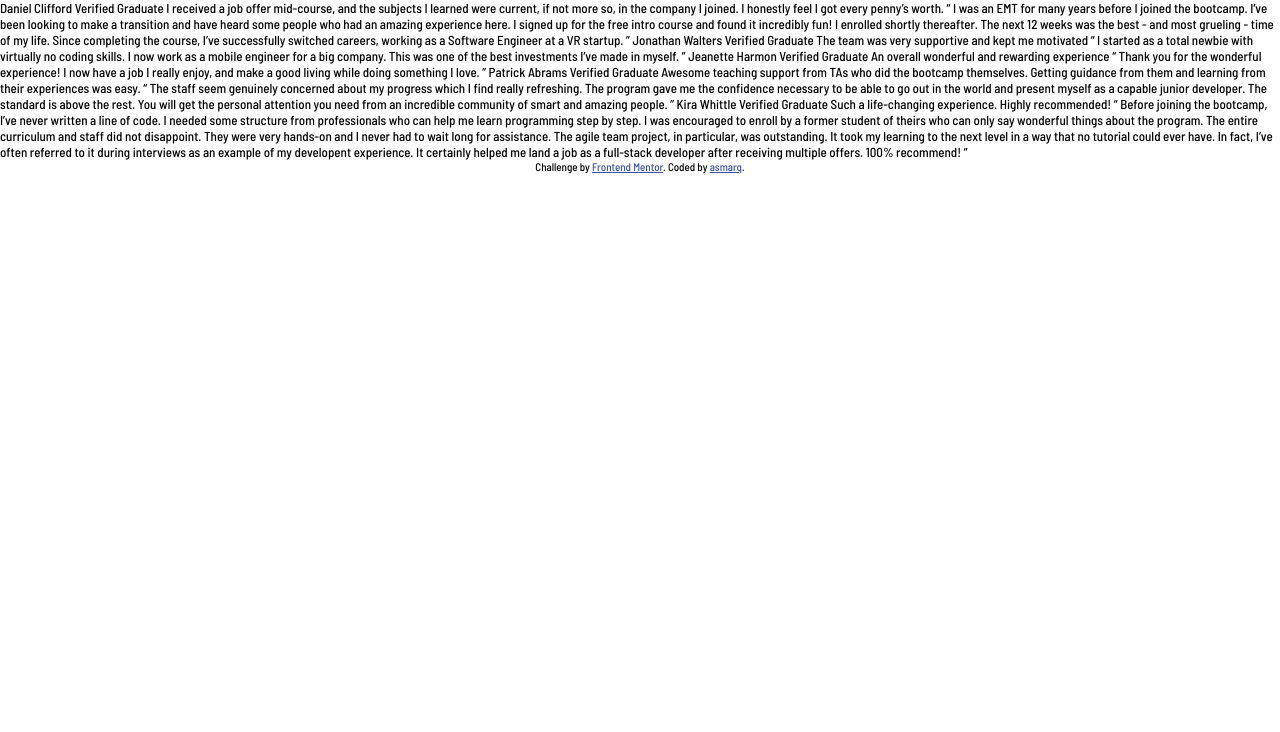
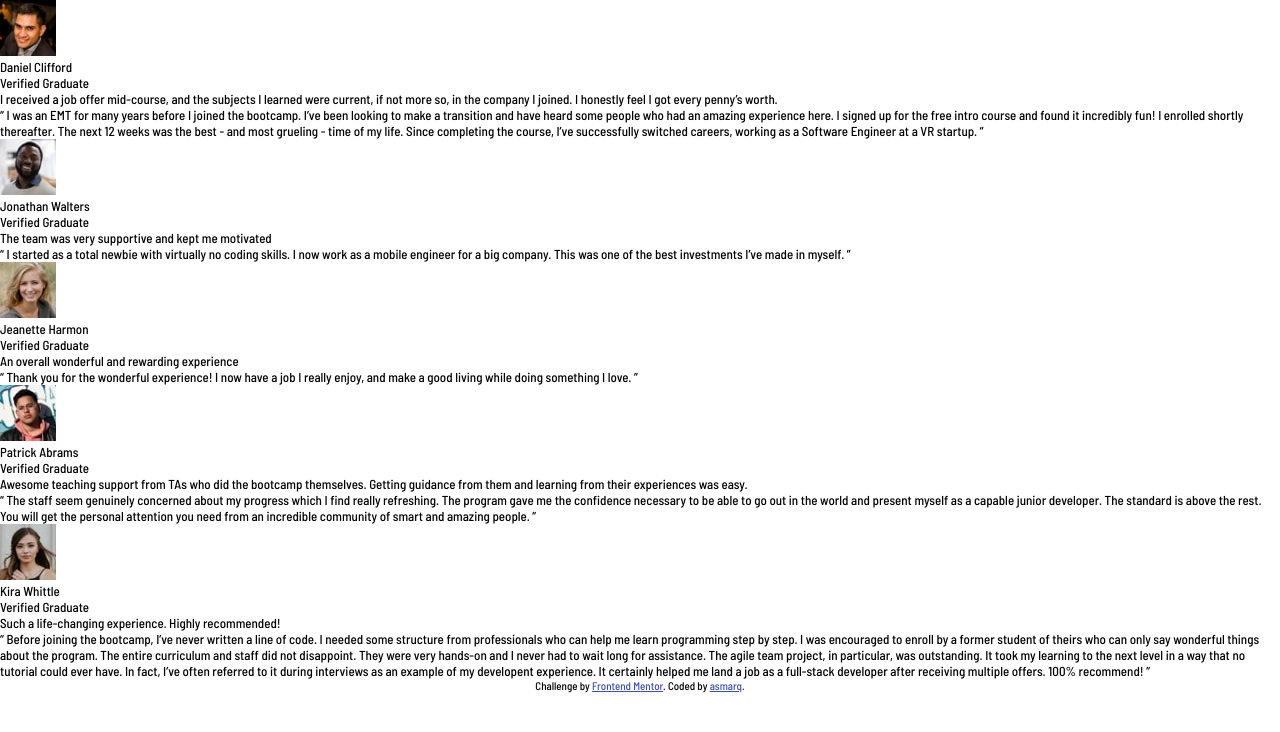
Before and after one commit to asmarq/fem-testimonial-grid-section, a plain HTML site: page index.html in a window 1280 px wide. Drawn offline with Linux system fonts and the light colour scheme; a script that the page names is missing.

Commit message:
Ajout html

```diff
--- a/index.html
+++ b/index.html
@@ -19,39 +19,127 @@
     <title>Frontend Mentor | Testimonials Grid Section</title>
   </head>
   <body>
-    Daniel Clifford Verified Graduate I received a job offer mid-course, and the
-    subjects I learned were current, if not more so, in the company I joined. I
-    honestly feel I got every penny’s worth. “ I was an EMT for many years
-    before I joined the bootcamp. I’ve been looking to make a transition and
-    have heard some people who had an amazing experience here. I signed up for
-    the free intro course and found it incredibly fun! I enrolled shortly
-    thereafter. The next 12 weeks was the best - and most grueling - time of my
-    life. Since completing the course, I’ve successfully switched careers,
-    working as a Software Engineer at a VR startup. ” Jonathan Walters Verified
-    Graduate The team was very supportive and kept me motivated “ I started as a
-    total newbie with virtually no coding skills. I now work as a mobile
-    engineer for a big company. This was one of the best investments I’ve made
-    in myself. ” Jeanette Harmon Verified Graduate An overall wonderful and
-    rewarding experience “ Thank you for the wonderful experience! I now have a
-    job I really enjoy, and make a good living while doing something I love. ”
-    Patrick Abrams Verified Graduate Awesome teaching support from TAs who did
-    the bootcamp themselves. Getting guidance from them and learning from their
-    experiences was easy. “ The staff seem genuinely concerned about my progress
-    which I find really refreshing. The program gave me the confidence necessary
-    to be able to go out in the world and present myself as a capable junior
-    developer. The standard is above the rest. You will get the personal
-    attention you need from an incredible community of smart and amazing people.
-    ” Kira Whittle Verified Graduate Such a life-changing experience. Highly
-    recommended! “ Before joining the bootcamp, I’ve never written a line of
-    code. I needed some structure from professionals who can help me learn
-    programming step by step. I was encouraged to enroll by a former student of
-    theirs who can only say wonderful things about the program. The entire
-    curriculum and staff did not disappoint. They were very hands-on and I never
-    had to wait long for assistance. The agile team project, in particular, was
-    outstanding. It took my learning to the next level in a way that no tutorial
-    could ever have. In fact, I’ve often referred to it during interviews as an
-    example of my developent experience. It certainly helped me land a job as a
-    full-stack developer after receiving multiple offers. 100% recommend! ”
+    <main>
+      <section>
+        <div class="profil">
+          <img
+            src="./images/image-daniel.jpg"
+            alt="portrait de daniel"
+            class="profil__picture"
+          />
+          <div class="student">
+            <p class="name">Daniel Clifford</p>
+            <p class="graduate">Verified Graduate</p>
+          </div>
+        </div>
+        <p class="quote">
+          I received a job offer mid-course, and the subjects I learned were
+          current, if not more so, in the company I joined. I honestly feel I
+          got every penny’s worth.
+        </p>
+        <p class="testimonial">
+          “ I was an EMT for many years before I joined the bootcamp. I’ve been
+          looking to make a transition and have heard some people who had an
+          amazing experience here. I signed up for the free intro course and
+          found it incredibly fun! I enrolled shortly thereafter. The next 12
+          weeks was the best - and most grueling - time of my life. Since
+          completing the course, I’ve successfully switched careers, working as
+          a Software Engineer at a VR startup. ”
+        </p>
+      </section>
+      <section>
+        <div class="profil">
+          <img
+            src="./images/image-jonathan.jpg"
+            alt="portrait de jonathan"
+            class="profil__picture"
+          />
+          <div class="student">
+            <p class="name">Jonathan Walters</p>
+            <p class="graduate">Verified Graduate</p>
+          </div>
+        </div>
+        <p class="quote">The team was very supportive and kept me motivated</p>
+        <p class="testimonial">
+          “ I started as a total newbie with virtually no coding skills. I now
+          work as a mobile engineer for a big company. This was one of the best
+          investments I’ve made in myself. ”
+        </p>
+      </section>
+      <section>
+        <div class="profil">
+          <img
+            src="./images/image-jeanette.jpg"
+            alt="portrait de jeanette"
+            class="profil__picture"
+          />
+          <div class="student">
+            <p class="name">Jeanette Harmon</p>
+            <p class="graduate">Verified Graduate</p>
+          </div>
+        </div>
+        <p class="quote">An overall wonderful and rewarding experience</p>
+        <p class="testimonial">
+          “ Thank you for the wonderful experience! I now have a job I really
+          enjoy, and make a good living while doing something I love. ”
+        </p>
+      </section>
+      <section>
+        <div class="profil">
+          <img
+            src="./images/image-patrick.jpg"
+            alt="portrait de patrick"
+            class="profil__picture"
+          />
+          <div class="student">
+            <p class="name">Patrick Abrams</p>
+            <p class="graduate">Verified Graduate</p>
+          </div>
+        </div>
+        <p class="quote">
+          Awesome teaching support from TAs who did the bootcamp themselves.
+          Getting guidance from them and learning from their experiences was
+          easy.
+        </p>
+        <p class="testimonial">
+          “ The staff seem genuinely concerned about my progress which I find
+          really refreshing. The program gave me the confidence necessary to be
+          able to go out in the world and present myself as a capable junior
+          developer. The standard is above the rest. You will get the personal
+          attention you need from an incredible community of smart and amazing
+          people. ”
+        </p>
+      </section>
+      <section>
+        <div class="profil">
+          <img
+            src="./images/image-kira.jpg"
+            alt="portrait de kira"
+            class="profil__picture"
+          />
+          <div class="student">
+            <p class="name">Kira Whittle</p>
+            <p class="graduate">Verified Graduate</p>
+          </div>
+        </div>
+        <p class="quote">
+          Such a life-changing experience. Highly recommended!
+        </p>
+        <p class="testimonial">
+          “ Before joining the bootcamp, I’ve never written a line of code. I
+          needed some structure from professionals who can help me learn
+          programming step by step. I was encouraged to enroll by a former
+          student of theirs who can only say wonderful things about the program.
+          The entire curriculum and staff did not disappoint. They were very
+          hands-on and I never had to wait long for assistance. The agile team
+          project, in particular, was outstanding. It took my learning to the
+          next level in a way that no tutorial could ever have. In fact, I’ve
+          often referred to it during interviews as an example of my developent
+          experience. It certainly helped me land a job as a full-stack
+          developer after receiving multiple offers. 100% recommend! ”
+        </p>
+      </section>
+    </main>
 
     <div class="attribution">
       Challenge by
```
